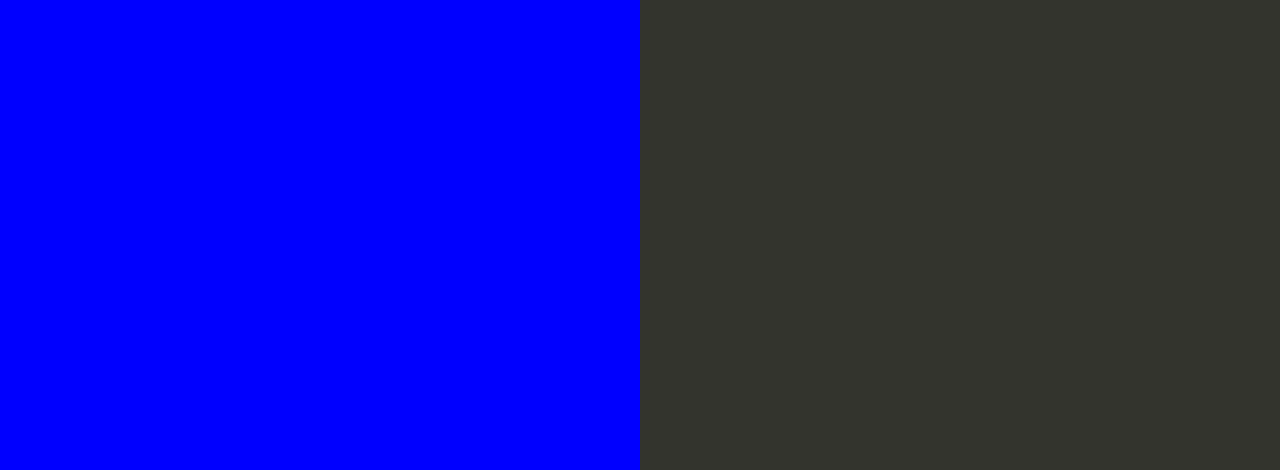
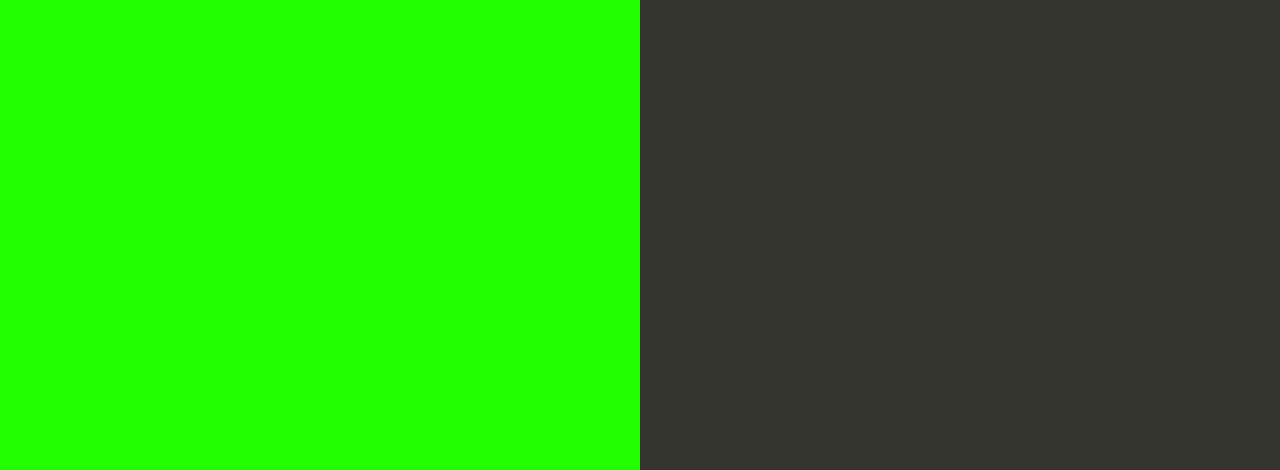
Before and after one commit to AymanAhmedOsman/node-js, a website: page index.html in a window 1280 px wide. Shown: the part 330-800 px from the top of the page. Drawn offline with Linux system fonts and the light colour scheme.

Commit message:
aws-pipline-3

```diff
--- a/index.html
+++ b/index.html
@@ -1,18 +1,20 @@
 <!DOCTYPE html>
 <html>
+
 <head>
     <title>Elastic Beanstalk</title>
     <style>
         body {
             color: #ffffff;
             font-family: Arial, sans-serif;
-        font-size:14px;
+            font-size: 14px;
             -moz-transition-property: text-shadow;
             -moz-transition-duration: 4s;
             -webkit-transition-property: text-shadow;
             -webkit-transition-duration: 4s;
             text-shadow: none;
         }
+
         body.blurry {
             -moz-transition-property: text-shadow;
             -moz-transition-duration: 4s;
@@ -20,35 +22,38 @@
             -webkit-transition-duration: 4s;
             text-shadow: #fff 0px 0px 25px;
         }
+
         a {
             color: #55aaff;
         }
-      .textColumn, .linksColumn {
+
+        .textColumn,
+        .linksColumn {
             padding: 2em;
         }
+
         .textColumn {
             position: absolute;
             top: 0px;
             right: 50%;
             bottom: 0px;
             left: 0px;
-
             text-align: right;
             padding-top: 11em;
-        background-color: blue;
+            background-color: rgb(34, 255, 0);
+        }
 
-      }
         .textColumn p {
             width: 75%;
-        float:right;
+            float: right;
         }
+
         .linksColumn {
             position: absolute;
-        top:0px;
+            top: 0px;
             right: 0px;
             bottom: 0px;
             left: 50%;
-
             background-color: #33342D;
         }
 
@@ -58,20 +63,24 @@
             font-weight: normal;
             margin-bottom: 0em;
         }
+
         h2 {
             font-size: 200%;
             font-weight: normal;
             margin-bottom: 0em;
         }
+
         ul {
             padding-left: 1em;
             margin: 0px;
         }
+
         li {
             margin: 1em 0em;
         }
     </style>
 </head>
+
 <body>
     <div class="textColumn">
         <h1>Congratulations</h1>
@@ -90,4 +99,5 @@
         </ul>
     </div>
 </body>
+
 </html>
```
Lines whose indentation alone changed are shown as unchanged.
